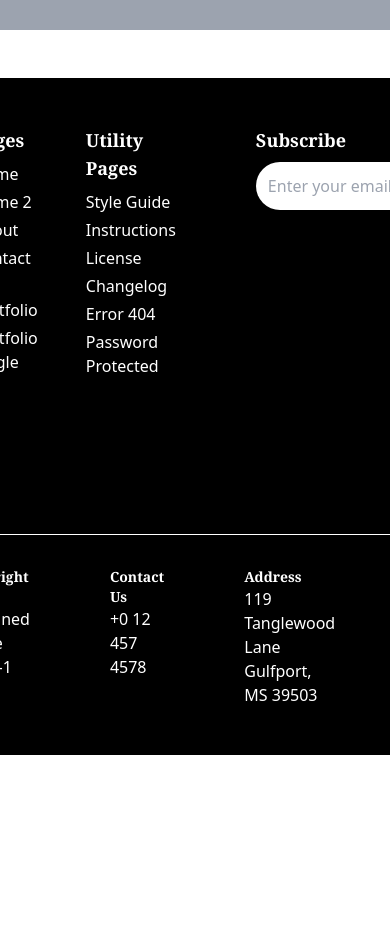
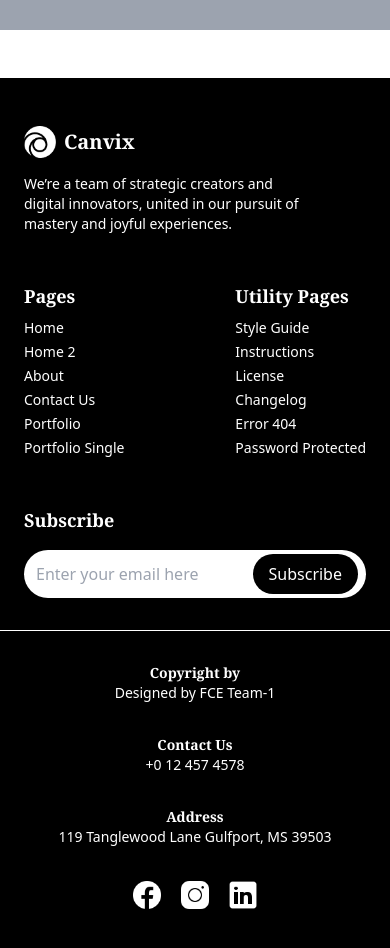
Before and after one commit to aryan22csu031/fci-project-2, a React (Vite) app: page /about in a window 390 px wide. Shown: the part 2728-3676 px from the top of the page. Before the commit the page ends 3483 px from the top, so only its background shows below. Built offline with nearby package versions, Linux system fonts and the light colour scheme.

Commit message:
added responsiveness to homepage

```diff
--- a/src/components/Footer.jsx
+++ b/src/components/Footer.jsx
@@ -1,3 +1,130 @@
+// import React from "react";
+// import logo from "../assets/logo.png";
+// import { Link } from "react-router-dom";
+// import instagram from "../assets/instagram.png";
+// import facebook from "../assets/facebook.png";
+// import linkedin from "../assets/linkedin.png";
+
+// const Footer = () => {
+//   return (
+//     <div className="flex flex-col items-center py-[3rem] bg-black text-white gap-[2rem]">
+//       {/* company info */}
+//       <div className="flex justify-evenly gap-[5rem]">
+//         <div className="flex flex-col gap-4 items-start p-2">
+//           <div className="flex gap-2 items-center">
+//             <img src={logo} alt="logo" className="invert w-8" />
+//             <h1 className="font-serif font-extrabold text-xl">Canvix</h1>
+//           </div>
+//           <div>
+//             <p className="text-white">
+//               We’re a team of strategic creator and <br /> digital innovator,
+//               united focus in our <br /> pursuit of mastery and joyful.
+//             </p>
+//           </div>
+//         </div>
+//         <div className="flex gap-[3rem]">
+//           <div>
+//             <h1 className="font-bold font-serif text-lg mb-2">Pages</h1>
+//             <ul className="flex flex-col gap-1 font-thin">
+//               <li>
+//                 <Link to="/">Home</Link>
+//               </li>
+//               <li>
+//                 <Link to="/">Home 2</Link>
+//               </li>
+//               <li>
+//                 <Link to="/about">About</Link>
+//               </li>
+//               <li>
+//                 <Link to="/contact">Contact Us</Link>
+//               </li>
+//               <li>
+//                 <Link to="/portfolio">Portfolio</Link>
+//               </li>
+//               <li>
+//                 <Link to="/portfolio">Portfolio Single</Link>
+//               </li>
+//             </ul>
+//           </div>
+//           <div>
+//             <div>
+//               <h1 className="font-bold font-serif text-lg mb-2">
+//                 Utility Pages
+//               </h1>
+//               <ul className="flex flex-col gap-1 font-thin">
+//                 <li>
+//                   <Link to="/">Style Guide</Link>
+//                 </li>
+//                 <li>
+//                   <Link to="/">Instructions</Link>
+//                 </li>
+//                 <li>
+//                   <Link to="/">License</Link>
+//                 </li>
+//                 <li>
+//                   <Link to="/">Changelog</Link>
+//                 </li>
+//                 <li>
+//                   <Link to="/">Error 404</Link>
+//                 </li>
+//                 <li>
+//                   <Link to="/">Password Protected</Link>
+//                 </li>
+//               </ul>
+//             </div>
+//           </div>
+//         </div>
+//         <div className="flex flex-col gap-2">
+//           <h1 className="font-serif font-extrabold text-lg">Subscribe</h1>
+//           <input
+//             type="text"
+//             className="bg-white rounded-full p-3 w-[21rem] text-black"
+//             placeholder="Enter your email here"
+//           />
+//           <button className="bg-black rounded-full relative bottom-[3.25rem] left-48 w-[8rem] p-2">
+//             Subscribe
+//           </button>
+//         </div>
+//       </div>
+//       <hr className="bg-white border-white border-1 w-full" />
+//       {/* contact details */}
+//       <div className="flex justify-between gap-20 sm:py-4">
+//         <div className="flex flex-col">
+//           <h1 className="font-serif font-extrabold text-sm">Copyright by</h1>
+//           <h1 className="font-thin">Designed by fce team-1</h1>
+//         </div>
+//         <div className="flex flex-col">
+//           <h1 className="font-serif font-extrabold text-sm">Contact Us</h1>
+//           <h1 className="font-thin">+0 12 457 4578</h1>
+//         </div>
+//         <div className="flex flex-col">
+//           <h1 className="font-serif font-extrabold text-sm">Address</h1>
+//           <h1 className="font-thin">119 Tanglewood Lane Gulfport, MS 39503</h1>
+//         </div>
+//         <div className="flex gap-2">
+//           <img
+//             src={facebook}
+//             alt="facebook"
+//             className="invert w-[2rem] h-[2rem]"
+//           />
+//           <img
+//             src={instagram}
+//             alt="instagram"
+//             className="invert w-[2rem] h-[2rem]"
+//           />
+//           <img
+//             src={linkedin}
+//             alt="linkedin"
+//             className="invert w-[2rem] h-[2rem]"
+//           />
+//         </div>
+//       </div>
+//     </div>
+//   );
+// };
+
+// export default Footer;
+
 import React from "react";
 import logo from "../assets/logo.png";
 import { Link } from "react-router-dom";
@@ -7,25 +134,28 @@ import linkedin from "../assets/linkedin.png";
 
 const Footer = () => {
   return (
-    <div className="flex flex-col items-center py-[3rem] bg-black text-white gap-[2rem]">
-      {/* company info */}
-      <div className="flex justify-evenly gap-[5rem]">
-        <div className="flex flex-col gap-4 items-start p-2">
+    <div className="flex flex-col items-center py-12 bg-black text-white gap-8">
+      {/* Company Info */}
+      <div className="flex flex-col md:flex-row justify-between w-full max-w-6xl gap-12 px-6">
+        {/* Logo and Description */}
+        <div className="flex flex-col gap-4 items-start">
           <div className="flex gap-2 items-center">
             <img src={logo} alt="logo" className="invert w-8" />
             <h1 className="font-serif font-extrabold text-xl">Canvix</h1>
           </div>
-          <div>
-            <p className="text-white">
-              We’re a team of strategic creator and <br /> digital innovator,
-              united focus in our <br /> pursuit of mastery and joyful.
+          <p className="text-white text-sm">
+            We’re a team of strategic creators and <br />
+            digital innovators, united in our pursuit of <br />
+            mastery and joyful experiences.
           </p>
         </div>
-        </div>
-        <div className="flex gap-[3rem]">
+
+        {/* Links Section */}
+        <div className="flex flex-wrap gap-8 justify-between">
+          {/* Pages Links */}
           <div>
             <h1 className="font-bold font-serif text-lg mb-2">Pages</h1>
-            <ul className="flex flex-col gap-1 font-thin">
+            <ul className="flex flex-col gap-1 font-thin text-sm">
               <li>
                 <Link to="/">Home</Link>
               </li>
@@ -46,12 +176,11 @@ const Footer = () => {
               </li>
             </ul>
           </div>
+
+          {/* Utility Links */}
           <div>
-            <div>
-              <h1 className="font-bold font-serif text-lg mb-2">
-                Utility Pages
-              </h1>
-              <ul className="flex flex-col gap-1 font-thin">
+            <h1 className="font-bold font-serif text-lg mb-2">Utility Pages</h1>
+            <ul className="flex flex-col gap-1 font-thin text-sm">
               <li>
                 <Link to="/">Style Guide</Link>
               </li>
@@ -73,50 +202,52 @@ const Footer = () => {
             </ul>
           </div>
         </div>
-        </div>
-        <div className="flex flex-col gap-2">
+
+        {/* Subscribe Section */}
+        <div className="flex flex-col gap-4 items-start w-full md:w-auto">
           <h1 className="font-serif font-extrabold text-lg">Subscribe</h1>
+          <div className="relative w-full md:w-80">
             <input
               type="text"
-            className="bg-white rounded-full p-3 w-[21rem] text-black"
+              className="bg-white rounded-full p-3 w-full text-black"
               placeholder="Enter your email here"
             />
-          <button className="bg-black rounded-full relative bottom-[3.25rem] left-48 w-[8rem] p-2">
+            <button className="bg-black rounded-full absolute right-2 top-1/2 transform -translate-y-1/2 px-4 py-2 text-white">
               Subscribe
             </button>
           </div>
         </div>
-      <hr className="bg-white border-white border-1 w-full" />
-      {/* contact details */}
-      <div className="flex justify-between gap-20 sm:py-4">
-        <div className="flex flex-col">
+      </div>
+
+      <hr className="bg-white border-white border-1 w-full max-w-6xl" />
+
+      {/* Contact Details */}
+      <div className="flex flex-col md:flex-row justify-between items-center w-full max-w-6xl gap-8 px-6">
+        {/* Copyright Info */}
+        <div className="text-center md:text-left">
           <h1 className="font-serif font-extrabold text-sm">Copyright by</h1>
-          <h1 className="font-thin">Designed by fce team-1</h1>
+          <h1 className="font-thin text-sm">Designed by FCE Team-1</h1>
         </div>
-        <div className="flex flex-col">
+
+        {/* Contact Info */}
+        <div className="text-center md:text-left">
           <h1 className="font-serif font-extrabold text-sm">Contact Us</h1>
-          <h1 className="font-thin">+0 12 457 4578</h1>
+          <h1 className="font-thin text-sm">+0 12 457 4578</h1>
         </div>
-        <div className="flex flex-col">
+
+        {/* Address Info */}
+        <div className="text-center md:text-left">
           <h1 className="font-serif font-extrabold text-sm">Address</h1>
-          <h1 className="font-thin">119 Tanglewood Lane Gulfport, MS 39503</h1>
+          <h1 className="font-thin text-sm">
+            119 Tanglewood Lane Gulfport, MS 39503
+          </h1>
         </div>
-        <div className="flex gap-2">
-          <img
-            src={facebook}
-            alt="facebook"
-            className="invert w-[2rem] h-[2rem]"
-          />
-          <img
-            src={instagram}
-            alt="instagram"
-            className="invert w-[2rem] h-[2rem]"
-          />
-          <img
-            src={linkedin}
-            alt="linkedin"
-            className="invert w-[2rem] h-[2rem]"
-          />
+
+        {/* Social Media Icons */}
+        <div className="flex gap-4">
+          <img src={facebook} alt="facebook" className="invert w-8 h-8" />
+          <img src={instagram} alt="instagram" className="invert w-8 h-8" />
+          <img src={linkedin} alt="linkedin" className="invert w-8 h-8" />
         </div>
       </div>
     </div>
--- a/src/components/FreetrialBtn.jsx
+++ b/src/components/FreetrialBtn.jsx
@@ -2,7 +2,7 @@ import React from "react";
 
 const FreetrialBtn = () => {
 	return (
-		<div className="flex mt-8 gap-2 items-center bg-white rounded-full px-3 py-2 text-black w-[15vw]">
+		<div className="flex mt-8 gap-2 items-center bg-white rounded-full lg:px-3 lg:py-2 text-black lg:w-[18vw] lg:top-[1rem] lg:left-[32rem] sm:relative sm:top-[-4rem] sm:right-[-10rem] sm:w-[35vw] sm:h-[3rem] sm:p-[1rem]">
 			<div className="circle bg-black w-7 h-7 rounded-full flex justify-center items-center">
 				<svg
 					width="7"
@@ -13,9 +13,6 @@ const FreetrialBtn = () => {
 					<path
 						d="M1 1L5.66667 5.66667L1 10.3333"
 						stroke="#FBFBFB"
-						stroke-width="1.55439"
-						stroke-linecap="round"
-						stroke-linejoin="round"
 					/>
 				</svg>
 			</div>
--- a/src/components/Page1.jsx
+++ b/src/components/Page1.jsx
@@ -3,11 +3,11 @@ import FreetrialBtn from "./FreetrialBtn";
 
 const Page1 = () => {
   return (
-    <div className="page1 bg-black relative h-screen px-60 flex gap-10">
-      <div className="absolute top-[11%] -left-[1.9%]">
+    <div className="page1 bg-black relative h-fit px-60 flex gap-10">
+      <div className="absolute top-[11%] -left-[1.9%] sm:hidden">
         <img src="../src/assets/homepage/page1.png" alt="" />
       </div>
-      <div className="left text-white w-1/2 pt-[9vw]">
+      <div className="left relative text-white lg:w-1/2 sm:w-[10rem] pt-[9vw]">
         <h1 className="text-[3.75vw] font-['Times_New_Roman'] tracking-wide font-black leading-none">
           Ready to take your
         </h1>
@@ -24,14 +24,14 @@ const Page1 = () => {
         </p>
         <FreetrialBtn />
 
-        <div className="logos">
-          <h1 className="font-['Times_New_Roman'] text-[#64ccc5] mt-40 font-semibold text-[1.25vw]">
+        <div className="logos flex w-fit items-start flex-col lg:absolute lg:top-[25rem] lg:right-[45rem]">
+          <h1 className="relative font-['Times_New_Roman'] text-[#64ccc5] mt-40 font-semibold text-[1.25vw] top-[-2rem]">
             Trusted by Leading Brands
           </h1>
-          <div className="flex gap-4 mt-3">
-            <div>
+          <div className="flex">
+            <div className="relative bottom-[1.5rem]">
               <svg
-                width="148"
+                width="108"
                 height="54"
                 viewBox="0 0 148 54"
                 fill="none"
@@ -77,9 +77,9 @@ const Page1 = () => {
                 />
               </svg>
             </div>
-            <div>
+            <div className="relative bottom-[1.5rem]">
               <svg
-                width="149"
+                width="108"
                 height="58"
                 viewBox="0 0 149 58"
                 fill="none"
@@ -135,11 +135,10 @@ const Page1 = () => {
                 />
               </svg>
             </div>
-
-            <div>
+            <div className="relative bottom-[1.5rem]">
               <svg
-                width="148"
-                height="64"
+                width="88"
+                height="54"
                 viewBox="0 0 148 64"
                 fill="none"
                 xmlns="http://www.w3.org/2000/svg"
@@ -184,9 +183,9 @@ const Page1 = () => {
                 />
               </svg>
             </div>
-            <div>
+            <div className="relative bottom-[2rem]">
               <svg
-                width="222"
+                width="108"
                 height="70"
                 viewBox="0 0 222 70"
                 fill="none"
@@ -271,7 +270,7 @@ const Page1 = () => {
       </div>
       <div className="right w-1/2 flex items-center justify-start">
         <svg
-          width="750"
+          width="150"
           height="750"
           viewBox="0 0 750 750"
           fill="none"
--- a/src/components/Page2.jsx
+++ b/src/components/Page2.jsx
@@ -3,7 +3,7 @@ import React from "react";
 
 const Page2 = () => {
   return (
-    <div className="page2 min-h-screen ">
+    <div className="page2 min-h-screen flex flex-col">
       <p className="text-[1.875vw] text-[#64CCC5] font-bold font-['Times_New_Roman'] text-center mt-[6vw] mb-[1.5vw]">
         Our Services
       </p>
@@ -14,7 +14,7 @@ const Page2 = () => {
         for your business
       </h1>
 
-      <div className="cards mt-[4vw] flex flex-col mb-[8vw]">
+      <div className="cards mt-[4vw] gap-[6rem] flex flex-col flex-wrap mb-[8vw]">
         <div className="line1 flex justify-between ml-[13.5vw] mr-[13.5vw]">
           <div className="card1 bg-[#000000] w-[22vw] h-[20vw] text-white  rounded-3xl p-10">
             <div className="icon bg-[#FFFFFF] rounded-full flex justify-center items-center w-20 h-20 mb-[3vw]">
```
Lines whose indentation alone changed are shown as unchanged.
